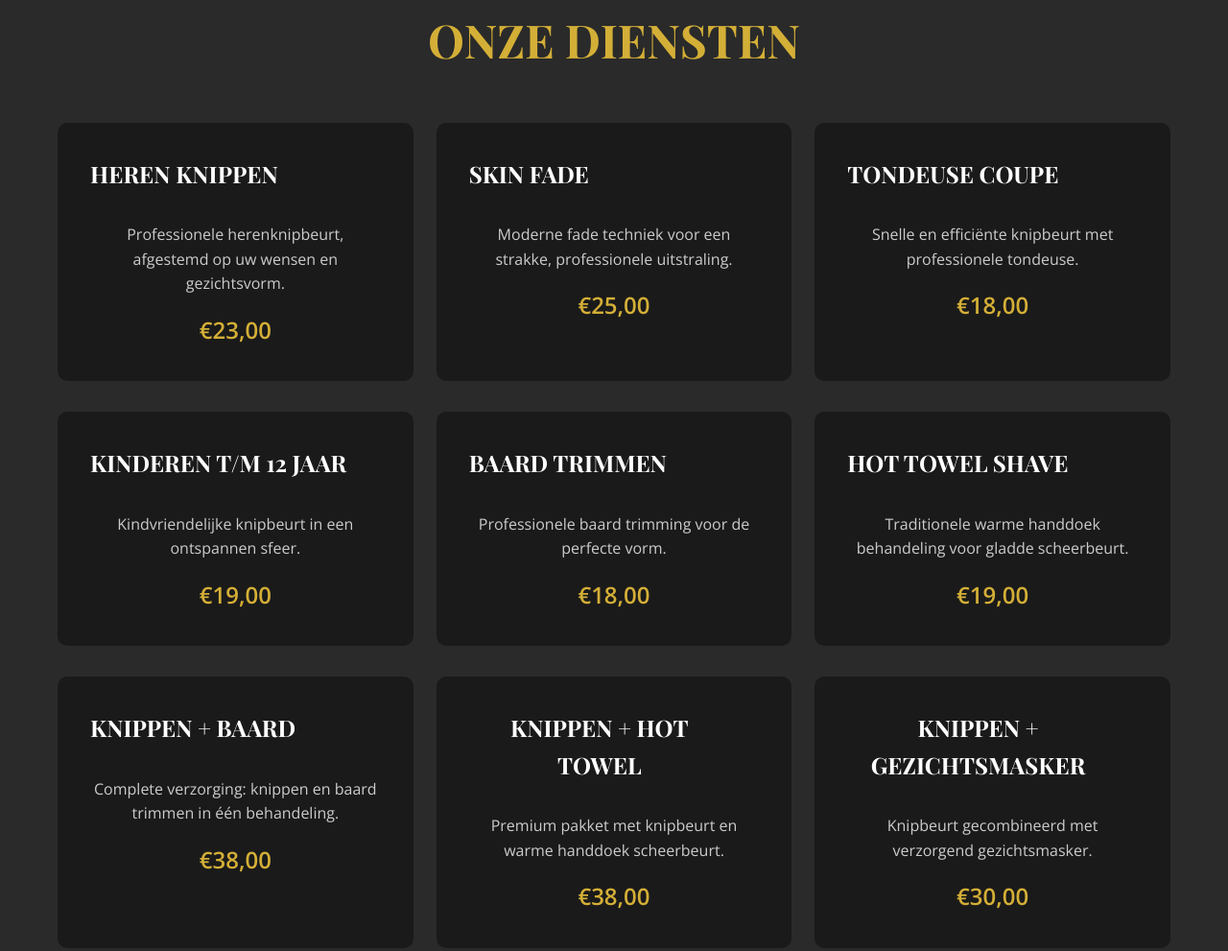
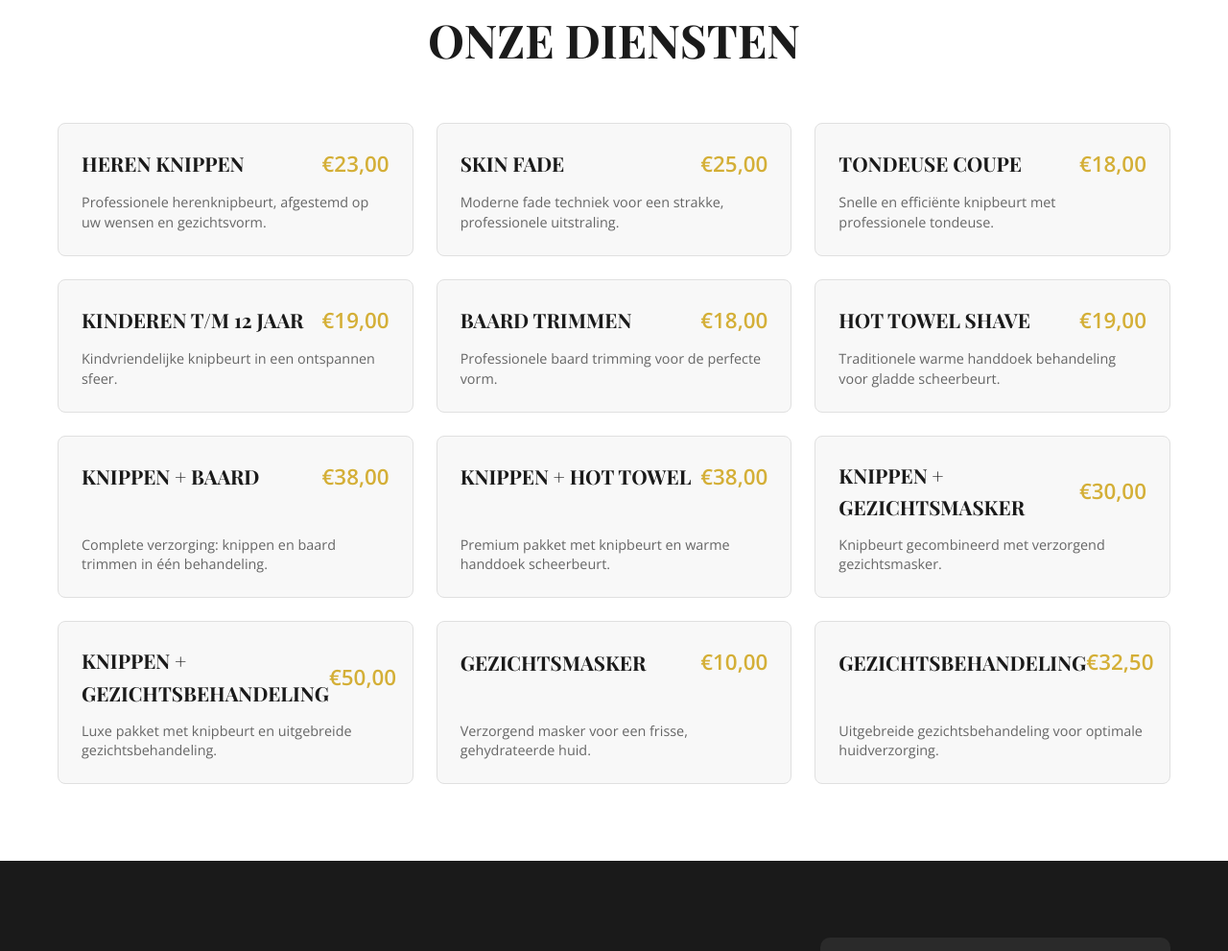
Before and after one commit to vincentvoorveld/BarberShop-Nieuwland, a plain HTML site: page index.html in a window 1280 px wide. Shown: the part 877-1868 px from the top of the page at 96% size. Drawn offline with nearby package versions, Linux system fonts and the light colour scheme.

Commit message:
Checkpoint before assistant change: Improve the look and feel of the treatment boxes on the website
Updates the service cards in index.html and style.css to improve UI by displaying price next to the service and showing info on hover.

Replit-Commit-Author: Assistant

```diff
--- a/index.html
+++ b/index.html
@@ -52,132 +52,144 @@
             <div class="services-grid">
                 <div class="service-card">
                     <div class="service-header">
+                        <div class="service-title-price">
                             <h3>HEREN KNIPPEN</h3>
-                        <div class="info-icon">ℹ️</div>
+                            <span class="price">€23,00</span>
+                        </div>
                     </div>
                     <p>Professionele herenknipbeurt, afgestemd op uw wensen en gezichtsvorm.</p>
-                    <span class="price">€23,00</span>
                     <div class="service-info">
                         <p>Lorem ipsum dolor sit amet, consectetur adipiscing elit. Sed do eiusmod tempor incididunt ut labore et dolore magna aliqua.</p>
                     </div>
                 </div>
                 <div class="service-card">
                     <div class="service-header">
+                        <div class="service-title-price">
                             <h3>SKIN FADE</h3>
-                        <div class="info-icon">ℹ️</div>
+                            <span class="price">€25,00</span>
+                        </div>
                     </div>
                     <p>Moderne fade techniek voor een strakke, professionele uitstraling.</p>
-                    <span class="price">€25,00</span>
                     <div class="service-info">
                         <p>Lorem ipsum dolor sit amet, consectetur adipiscing elit. Sed do eiusmod tempor incididunt ut labore et dolore magna aliqua.</p>
                     </div>
                 </div>
                 <div class="service-card">
                     <div class="service-header">
+                        <div class="service-title-price">
                             <h3>TONDEUSE COUPE</h3>
-                        <div class="info-icon">ℹ️</div>
+                            <span class="price">€18,00</span>
+                        </div>
                     </div>
                     <p>Snelle en efficiënte knipbeurt met professionele tondeuse.</p>
-                    <span class="price">€18,00</span>
                     <div class="service-info">
                         <p>Lorem ipsum dolor sit amet, consectetur adipiscing elit. Sed do eiusmod tempor incididunt ut labore et dolore magna aliqua.</p>
                     </div>
                 </div>
                 <div class="service-card">
                     <div class="service-header">
+                        <div class="service-title-price">
                             <h3>KINDEREN T/M 12 JAAR</h3>
-                        <div class="info-icon">ℹ️</div>
+                            <span class="price">€19,00</span>
+                        </div>
                     </div>
                     <p>Kindvriendelijke knipbeurt in een ontspannen sfeer.</p>
-                    <span class="price">€19,00</span>
                     <div class="service-info">
                         <p>Lorem ipsum dolor sit amet, consectetur adipiscing elit. Sed do eiusmod tempor incididunt ut labore et dolore magna aliqua.</p>
                     </div>
                 </div>
                 <div class="service-card">
                     <div class="service-header">
+                        <div class="service-title-price">
                             <h3>BAARD TRIMMEN</h3>
-                        <div class="info-icon">ℹ️</div>
+                            <span class="price">€18,00</span>
+                        </div>
                     </div>
                     <p>Professionele baard trimming voor de perfecte vorm.</p>
-                    <span class="price">€18,00</span>
                     <div class="service-info">
                         <p>Lorem ipsum dolor sit amet, consectetur adipiscing elit. Sed do eiusmod tempor incididunt ut labore et dolore magna aliqua.</p>
                     </div>
                 </div>
                 <div class="service-card">
                     <div class="service-header">
+                        <div class="service-title-price">
                             <h3>HOT TOWEL SHAVE</h3>
-                        <div class="info-icon">ℹ️</div>
+                            <span class="price">€19,00</span>
+                        </div>
                     </div>
                     <p>Traditionele warme handdoek behandeling voor gladde scheerbeurt.</p>
-                    <span class="price">€19,00</span>
                     <div class="service-info">
                         <p>Lorem ipsum dolor sit amet, consectetur adipiscing elit. Sed do eiusmod tempor incididunt ut labore et dolore magna aliqua.</p>
                     </div>
                 </div>
                 <div class="service-card">
                     <div class="service-header">
+                        <div class="service-title-price">
                             <h3>KNIPPEN + BAARD</h3>
-                        <div class="info-icon">ℹ️</div>
+                            <span class="price">€38,00</span>
+                        </div>
                     </div>
                     <p>Complete verzorging: knippen en baard trimmen in één behandeling.</p>
-                    <span class="price">€38,00</span>
                     <div class="service-info">
                         <p>Lorem ipsum dolor sit amet, consectetur adipiscing elit. Sed do eiusmod tempor incididunt ut labore et dolore magna aliqua.</p>
                     </div>
                 </div>
                 <div class="service-card">
                     <div class="service-header">
+                        <div class="service-title-price">
                             <h3>KNIPPEN + HOT TOWEL</h3>
-                        <div class="info-icon">ℹ️</div>
+                            <span class="price">€38,00</span>
+                        </div>
                     </div>
                     <p>Premium pakket met knipbeurt en warme handdoek scheerbeurt.</p>
-                    <span class="price">€38,00</span>
                     <div class="service-info">
                         <p>Lorem ipsum dolor sit amet, consectetur adipiscing elit. Sed do eiusmod tempor incididunt ut labore et dolore magna aliqua.</p>
                     </div>
                 </div>
                 <div class="service-card">
                     <div class="service-header">
+                        <div class="service-title-price">
                             <h3>KNIPPEN + GEZICHTSMASKER</h3>
-                        <div class="info-icon">ℹ️</div>
+                            <span class="price">€30,00</span>
+                        </div>
                     </div>
                     <p>Knipbeurt gecombineerd met verzorgend gezichtsmasker.</p>
-                    <span class="price">€30,00</span>
                     <div class="service-info">
                         <p>Lorem ipsum dolor sit amet, consectetur adipiscing elit. Sed do eiusmod tempor incididunt ut labore et dolore magna aliqua.</p>
                     </div>
                 </div>
                 <div class="service-card">
                     <div class="service-header">
+                        <div class="service-title-price">
                             <h3>KNIPPEN + GEZICHTSBEHANDELING</h3>
-                        <div class="info-icon">ℹ️</div>
+                            <span class="price">€50,00</span>
+                        </div>
                     </div>
                     <p>Luxe pakket met knipbeurt en uitgebreide gezichtsbehandeling.</p>
-                    <span class="price">€50,00</span>
                     <div class="service-info">
                         <p>Lorem ipsum dolor sit amet, consectetur adipiscing elit. Sed do eiusmod tempor incididunt ut labore et dolore magna aliqua.</p>
                     </div>
                 </div>
                 <div class="service-card">
                     <div class="service-header">
+                        <div class="service-title-price">
                             <h3>GEZICHTSMASKER</h3>
-                        <div class="info-icon">ℹ️</div>
+                            <span class="price">€10,00</span>
+                        </div>
                     </div>
                     <p>Verzorgend masker voor een frisse, gehydrateerde huid.</p>
-                    <span class="price">€10,00</span>
                     <div class="service-info">
                         <p>Lorem ipsum dolor sit amet, consectetur adipiscing elit. Sed do eiusmod tempor incididunt ut labore et dolore magna aliqua.</p>
                     </div>
                 </div>
                 <div class="service-card">
                     <div class="service-header">
+                        <div class="service-title-price">
                             <h3>GEZICHTSBEHANDELING</h3>
-                        <div class="info-icon">ℹ️</div>
+                            <span class="price">€32,50</span>
+                        </div>
                     </div>
                     <p>Uitgebreide gezichtsbehandeling voor optimale huidverzorging.</p>
-                    <span class="price">€32,50</span>
                     <div class="service-info">
                         <p>Lorem ipsum dolor sit amet, consectetur adipiscing elit. Sed do eiusmod tempor incididunt ut labore et dolore magna aliqua.</p>
                     </div>
--- a/style.css
+++ b/style.css
@@ -187,36 +187,41 @@ body {
 /* Services Section */
 .services {
     padding: 5rem 0;
-    background: #2a2a2a;
+    background: #fff;
 }
 
 .services h2 {
     text-align: center;
     font-family: 'Playfair Display', serif;
     font-size: 3rem;
-    color: #d4af37;
+    color: #1a1a1a;
     margin-bottom: 3rem;
 }
 
 .services-grid {
     display: grid;
-    grid-template-columns: repeat(auto-fit, minmax(300px, 1fr));
-    gap: 2rem 1.5rem;
+    grid-template-columns: repeat(auto-fit, minmax(350px, 1fr));
+    gap: 1.5rem;
     margin-top: 2rem;
 }
 
 .service-card {
-    background: #1a1a1a;
-    padding: 2rem;
-    border-radius: 10px;
-    text-align: center;
-    transition: transform 0.3s ease;
-    border: 2px solid transparent;
+    background: #f8f8f8;
+    padding: 1.5rem;
+    border-radius: 8px;
+    border: 1px solid #e0e0e0;
     position: relative;
+    transition: all 0.3s ease;
+    cursor: pointer;
+    min-height: 120px;
+    display: flex;
+    flex-direction: column;
+    justify-content: space-between;
 }
 
 .service-card:hover {
-    transform: translateY(-5px);
+    transform: translateY(-2px);
+    box-shadow: 0 8px 25px rgba(0,0,0,0.1);
     border-color: #d4af37;
 }
 
@@ -224,40 +229,37 @@ body {
     display: flex;
     justify-content: space-between;
     align-items: flex-start;
-    margin-bottom: 1rem;
+    margin-bottom: 0.8rem;
+}
+
+.service-title-price {
+    display: flex;
+    justify-content: space-between;
+    align-items: center;
+    width: 100%;
 }
 
 .info-icon {
-    font-size: 1.2rem;
-    color: #d4af37;
-    cursor: pointer;
-    opacity: 0;
-    transition: opacity 0.3s ease;
-    padding: 0.2rem;
-    border-radius: 50%;
-    background: rgba(212, 175, 55, 0.1);
-}
-
-.service-card:hover .info-icon {
-    opacity: 1;
+    display: none;
 }
 
 .service-info {
     position: absolute;
-    top: 100%;
+    top: 50%;
     left: 50%;
-    transform: translateX(-50%);
-    background: #2a2a2a;
-    border: 2px solid #d4af37;
+    transform: translate(-50%, -50%);
+    background: rgba(26, 26, 26, 0.95);
+    color: #fff;
     border-radius: 8px;
-    padding: 1rem;
-    margin-top: 0.5rem;
-    width: 280px;
+    padding: 1.5rem;
+    width: 90%;
+    max-width: 300px;
     opacity: 0;
     visibility: hidden;
     transition: all 0.3s ease;
-    z-index: 10;
-    box-shadow: 0 4px 15px rgba(0,0,0,0.5);
+    z-index: 1000;
+    box-shadow: 0 10px 30px rgba(0,0,0,0.3);
+    backdrop-filter: blur(10px);
 }
 
 .service-card:hover .service-info {
@@ -266,28 +268,33 @@ body {
 }
 
 .service-info p {
-    font-size: 0.9rem;
-    color: #ccc;
+    font-size: 0.95rem;
+    color: #fff;
     margin: 0;
-    line-height: 1.4;
+    line-height: 1.5;
+    text-align: center;
 }
 
 .service-card h3 {
     font-family: 'Playfair Display', serif;
-    font-size: 1.5rem;
-    margin-bottom: 1rem;
-    color: #fff;
+    font-size: 1.3rem;
+    margin: 0;
+    color: #1a1a1a;
+    font-weight: 600;
 }
 
 .service-card p {
-    color: #ccc;
-    margin-bottom: 1rem;
+    color: #666;
+    margin: 0;
+    font-size: 0.9rem;
+    line-height: 1.4;
 }
 
 .price {
-    font-size: 1.5rem;
+    font-size: 1.4rem;
     font-weight: 700;
     color: #d4af37;
+    white-space: nowrap;
 }
 
 /* About Section */
```
Lines whose indentation alone changed are shown as unchanged.
